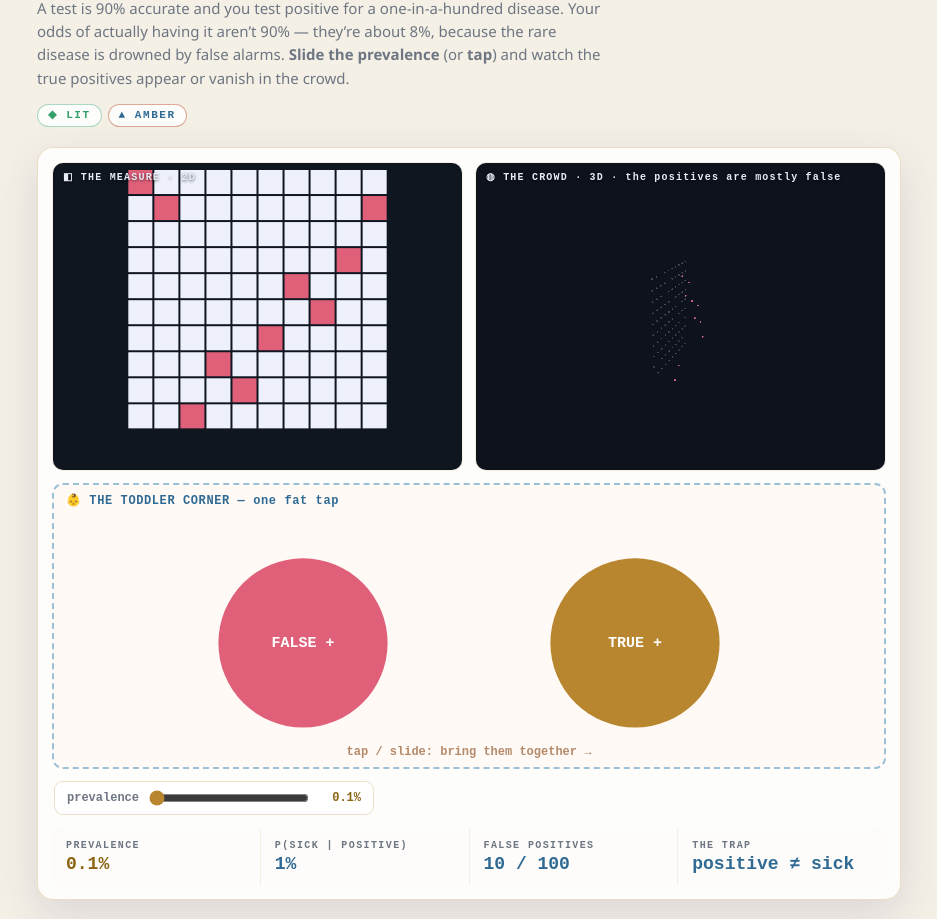
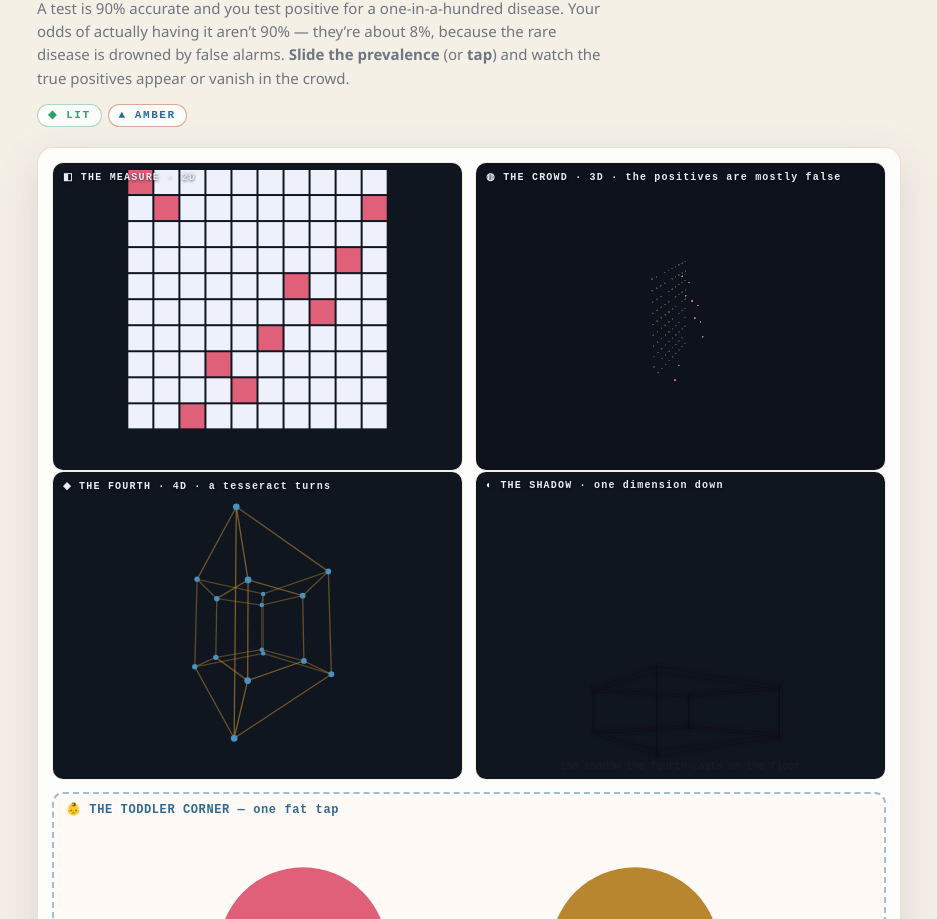
Before and after one commit to DavidWise01/the-base-rate, a plain HTML site: page index.html in a window 1280 px wide. Shown: the part 125-1044 px from the top of the page, without its empty margins (171-1108 px from the left). Drawn offline with Linux system fonts and the light colour scheme.

Commit message:
add 4D tesseract canvas + shadow window (house standard)
Co-Authored-By: Claude Opus 4.8 <noreply@anthropic.com>

```diff
--- a/index.html
+++ b/index.html
@@ -49,13 +49,17 @@ input[type=range]{accent-color:var(--k1);width:160px}
 </style></head><body>
 <div class="desk">
   <div class="dtag">◷ <b>FOUNDATION</b> · psychohistory · the future of the mass, foretold · kept by <i>HARI SELDON</i></div>
-  <h1>THE BASE RATE <span class="drag">◧ 2D · ◍ 3D · 👶 TAP</span></h1>
+  <h1>THE BASE RATE <span class="drag">◧ 2D · ◍ 3D · ◆ 4D · ◐ shadow · 👶 TAP</span></h1>
   <p class="sub">A test is 90% accurate and you test positive for a one-in-a-hundred disease. Your odds of actually having it aren&rsquo;t 90% &mdash; they&rsquo;re about 8%, because the rare disease is drowned by false alarms. <b>Slide the prevalence</b> (or <b>tap</b>) and watch the true positives appear or vanish in the crowd.</p>
   <div class="tier"><span class="chip lit">◆ LIT</span><span class="chip amb">▲ AMBER</span></div>
   <div class="card">
     <div class="panels">
       <div class="panel"><div class="lbl">◧ THE MEASURE · 2D</div><canvas id="c2d" class="pane" width="420" height="315"></canvas></div>
       <div class="panel"><div class="lbl">◍ THE CROWD · 3D · the positives are mostly false</div><canvas id="c3d" class="pane" width="420" height="315"></canvas></div>
+    </div>
+    <div class="panels">
+      <div class="panel"><div class="lbl">◆ THE FOURTH · 4D · a tesseract turns</div><canvas id="c4d" class="pane" width="420" height="315"></canvas></div>
+      <div class="panel"><div class="lbl">◐ THE SHADOW · one dimension down</div><canvas id="cshad" class="pane" width="420" height="315"></canvas></div>
     </div>
     <div class="toddler"><div class="lbl">👶 THE TODDLER CORNER — one fat tap</div><canvas id="ctod" width="860" height="292"></canvas></div>
     <div class="controls"><label class="rng">prevalence <input type="range" id="f" min="0" max="100" value="14" step="1"><b id="fv">1%</b></label></div>
@@ -75,11 +79,38 @@ window.onerror=function(m,s,l,c,e){var f=document.getElementById('fail');if(f){f
 <script>
 (function(){
   var c2=document.getElementById('c2d'), ct=document.getElementById('ctod'), c3=document.getElementById('c3d');
+  var c4=document.getElementById('c4d'), cs=document.getElementById('cshad');
   if(!c2||!ct||!c3)return;
   var g2=c2.getContext('2d'), gt=ct.getContext('2d');
+  var g4=c4&&c4.getContext('2d'), gs=cs&&cs.getContext('2d');
   var DPR=Math.min(window.devicePixelRatio||1,2);
   function fit(cv,ar){var w=cv.clientWidth||400;cv.width=Math.round(w*DPR);cv.height=Math.round(w*ar*DPR);}
-  function sizeAll(){fit(c2,0.75);fit(ct,0.34);c3.width=Math.round((c3.clientWidth||400)*DPR);c3.height=Math.round((c3.clientWidth||400)*0.75*DPR);}
+  function sizeAll(){fit(c2,0.75);fit(ct,0.34);if(c4)fit(c4,0.75);if(cs)fit(cs,0.75);c3.width=Math.round((c3.clientWidth||400)*DPR);c3.height=Math.round((c3.clientWidth||400)*0.75*DPR);}
+  // ---- shared 4D: a real tesseract (16 verts, 32 edges) rotating through two 4-planes, 4D→3D→2D ----
+  var T4=[],E4=[];for(var _i=0;_i<16;_i++)T4.push([(_i&1?1:-1),(_i&2?1:-1),(_i&4?1:-1),(_i&8?1:-1)]);
+  for(var _i=0;_i<16;_i++)for(var _j=_i+1;_j<16;_j++){var _d=0;for(var _k=0;_k<4;_k++)if(T4[_i][_k]!==T4[_j][_k])_d++;if(_d===1)E4.push([_i,_j]);}
+  function proj4(v,a,b,cc){var x=v[0],y=v[1],z=v[2],w=v[3];
+    var x1=x*Math.cos(a)-w*Math.sin(a),w1=x*Math.sin(a)+w*Math.cos(a);
+    var y1=y*Math.cos(b)-z*Math.sin(b),z1=y*Math.sin(b)+z*Math.cos(b);
+    var x2=x1*Math.cos(cc)-y1*Math.sin(cc),y2=x1*Math.sin(cc)+y1*Math.cos(cc);
+    var k=1.9/(3-w1),X=x2*k,Y=y2*k,Z=z1*k,k2=1.7/(3-Z);return {x:X*k2,y:Y*k2,X:X,Y:Y,w:w1};}
+  function hx4(h){h=(''+h).replace('#','');return [parseInt(h.substr(0,2),16),parseInt(h.substr(2,2),16),parseInt(h.substr(4,2),16)];}
+  function draw4d(env){var g=g4;if(!g)return;var w=c4.width/DPR,h=c4.height/DPR;g.setTransform(DPR,0,0,DPR,0,0);g.clearRect(0,0,w,h);
+    var I=window.__INST__||{},c1=hx4(I.col1||'#7a7aff'),c2c=hx4(I.col2||'#e0a040');
+    var a=env.t*0.5,b=env.t*0.33,cc=env.fused*3.1416,S=Math.min(w,h)*0.34,cx=w/2,cy=h/2;
+    var P=T4.map(function(v){return proj4(v,a,b,cc);});
+    g.lineWidth=1.3;E4.forEach(function(e){var p=P[e[0]],q=P[e[1]],al=0.28+0.42*((p.w+q.w)/2+2)/4;
+      g.strokeStyle='rgba('+c1[0]+','+c1[1]+','+c1[2]+','+al.toFixed(2)+')';g.beginPath();g.moveTo(cx+p.x*S,cy+p.y*S);g.lineTo(cx+q.x*S,cy+q.y*S);g.stroke();});
+    g.fillStyle='rgb('+c2c[0]+','+c2c[1]+','+c2c[2]+')';P.forEach(function(p){g.beginPath();g.arc(cx+p.x*S,cy+p.y*S,2+(p.w+2)/4*1.6,0,6.283);g.fill();});}
+  function drawShadow(env){var g=gs;if(!g)return;var w=cs.width/DPR,h=cs.height/DPR;g.setTransform(DPR,0,0,DPR,0,0);g.clearRect(0,0,w,h);
+    var a=env.t*0.5,b=env.t*0.33,cc=env.fused*3.1416,S=Math.min(w,h)*0.34,cx=w/2,cy=h*0.5;
+    var P=T4.map(function(v){return proj4(v,a,b,cc);});
+    // the cast shadow: the 3D projection dropped onto the floor (orthographic, y squashed), built up as soft dark ink
+    var fy=cy+h*0.28;g.strokeStyle='rgba(20,18,34,0.16)';g.lineWidth=7;g.lineCap='round';
+    E4.forEach(function(e){var p=P[e[0]],q=P[e[1]];g.beginPath();g.moveTo(cx+p.X*S,fy+p.Y*S*0.34);g.lineTo(cx+q.X*S,fy+q.Y*S*0.34);g.stroke();});
+    g.strokeStyle='rgba(15,12,26,0.5)';g.lineWidth=1;
+    E4.forEach(function(e){var p=P[e[0]],q=P[e[1]];g.beginPath();g.moveTo(cx+p.X*S,fy+p.Y*S*0.34);g.lineTo(cx+q.X*S,fy+q.Y*S*0.34);g.stroke();});
+    g.fillStyle='rgba(40,36,60,0.5)';g.font='10px ui-monospace,monospace';g.textAlign='center';g.fillText('the shadow the fourth casts on the floor',cx,h-10);}
   sizeAll(); addEventListener('resize',function(){sizeAll();if(GL)GL.resize();});
   var env={mix:0.5, fused:0.0, _ftar:0.0, t:0,
     set:function(id,val,cls){var e=document.getElementById(id);if(e){e.textContent=val;if(cls!=null)e.className='v '+cls;}},
@@ -122,6 +153,7 @@ window.onerror=function(m,s,l,c,e){var f=document.getElementById('fail');if(f){f
     g2.setTransform(DPR,0,0,DPR,0,0); if(I.draw2d)I.draw2d(env);
     gt.setTransform(DPR,0,0,DPR,0,0); if(I.drawTod)I.drawTod(env);
     if(GLP){GLP.clear(); if(I.draw3d)I.draw3d(env,GLP); else defaultGeom(env,GLP);}
+    draw4d(env); drawShadow(env);
   }
   requestAnimationFrame(loop);
   window.__ENV__=env;
```
